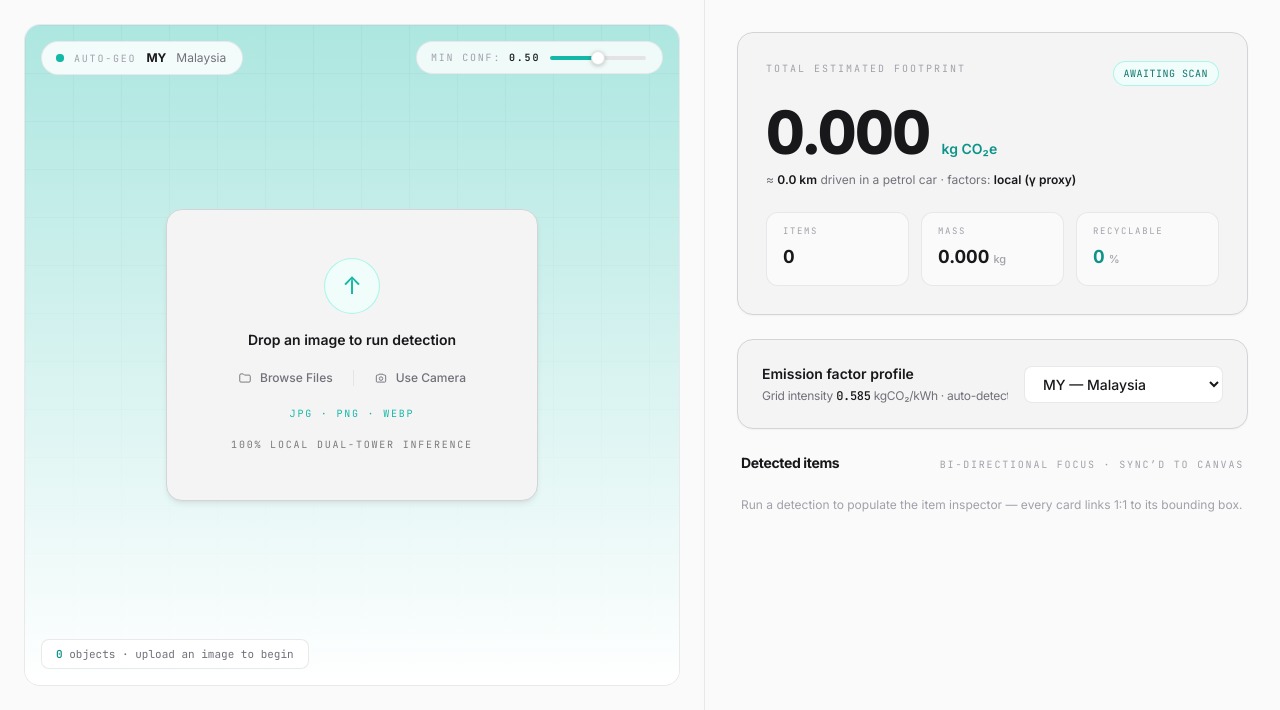
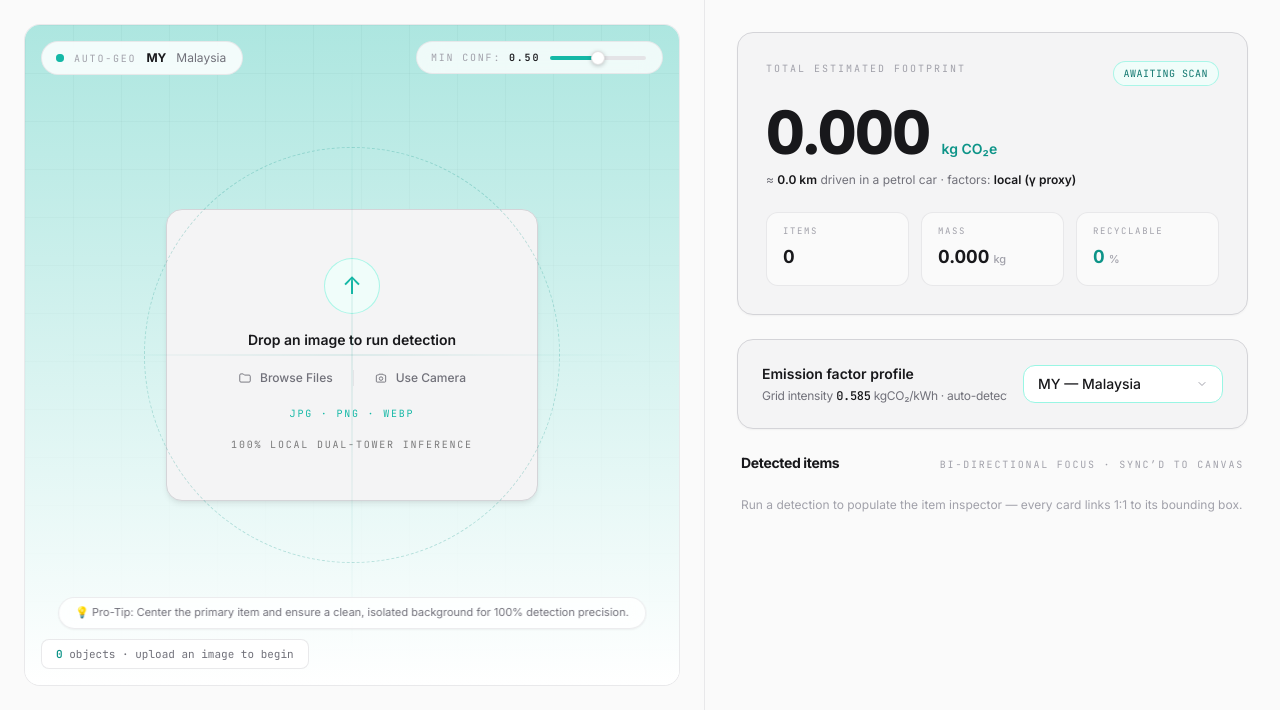
Before and after one commit to K01J10W19/ECO-WASTE-AI, a Flask app: page / in a window 1280 px wide. Shown: the part 90-800 px from the top of the page. Run offline with Flask 3, Linux system fonts and the light colour scheme; some libraries are stand-ins or nearby versions.

Commit message:
Step 7 upgrade: UX polish trio - stale-count fix, viewfinder reticle, custom country dropdown
- Issue 1 root-caused: renderItems early-returned on empty state BEFORE applyConfFilter, so NEW SCAN left a stale object count (+filtered note) beside 'upload an image to begin'; the empty branch now re-runs the filter so the pill snaps to '0 objects' in the same frame

- Issue 2: center-focus viewfinder inside the drop overlay - dashed focus circle, gradient-fade crosshairs, framing pro-tip caption; pointer-events-none, fades out with the overlay on scan/capture and returns on NEW SCAN

- Issue 3: native <select> replaced with a custom Tailwind dropdown (rounded-xl teal-ring trigger + chevron, z-50 floating list, ease/scale open transition, hover:bg-teal-50 + check active state, outside-click/Escape close); hidden input preserves the country-select id so geolocation + backend country flow are untouched

- 129 passing + rendered-marker smoke; CLAUDE.md Module 4 updated

Co-Authored-By: Claude Fable 5 <noreply@anthropic.com>

```diff
--- a/app/templates/index.html
+++ b/app/templates/index.html
@@ -573,6 +573,17 @@
 
         <!-- Drop-zone modal card -->
         <div id="drop-overlay" class="absolute inset-0 z-10 flex items-center justify-center" style="background: linear-gradient(360deg, rgb(255, 255, 255), rgba(20, 184, 166, 0.35));">
+          <!-- Center-focus viewfinder reticle — standby framing guide. Lives
+               inside the drop overlay, so it fades out with the same GSAP
+               ease the moment a file stream / camera capture starts, and
+               fades back in on NEW SCAN. pointer-events-none: drag-drop and
+               clicks pass straight through. -->
+          <div id="viewfinder" class="absolute inset-0 pointer-events-none transition-opacity duration-500" aria-hidden="true">
+            <div class="absolute left-1/2 top-1/2 -translate-x-1/2 -translate-y-1/2 w-[min(26rem,72vw)] h-[min(26rem,72vw)] rounded-full border border-dashed border-teal-600/25"></div>
+            <div class="absolute top-1/2 left-8 right-8 h-px -translate-y-1/2 bg-gradient-to-r from-transparent via-teal-600/20 to-transparent"></div>
+            <div class="absolute left-1/2 top-8 bottom-8 w-px -translate-x-1/2 bg-gradient-to-b from-transparent via-teal-600/20 to-transparent"></div>
+            <p class="absolute bottom-14 left-1/2 -translate-x-1/2 w-max max-w-[90%] rounded-full border border-zinc-200/70 bg-white/80 backdrop-blur-md px-4 py-1.5 text-center text-[11px] leading-relaxed text-zinc-500 shadow-sm">💡 Pro-Tip: Center the primary item and ensure a clean, isolated background for 100% detection precision.</p>
+          </div>
           <input id="file-input" type="file" accept="image/*" class="hidden">
           <span id="drop-card" class="flex flex-col items-center gap-4 md:gap-3 lg:gap-4 rounded-2xl border border-zinc-300 bg-zinc-100 w-fit max-w-[85%] px-10 md:px-8 lg:px-16 py-10 md:py-8 lg:py-12 shadow-md shadow-zinc-900/[0.07] transition-colors duration-300">
             <span class="w-14 h-14 md:w-10 md:h-10 lg:w-14 lg:h-14 rounded-full bg-teal-50 border border-teal-200/80 flex items-center justify-center text-teal-500 text-2xl md:text-lg lg:text-2xl font-light">↑</span>
@@ -645,7 +656,19 @@
               <p class="text-sm font-semibold text-zinc-900">Emission factor profile</p>
               <p class="mt-1 text-xs font-normal text-zinc-500 whitespace-nowrap tracking-tight" style="overflow: hidden">Grid intensity <span id="grid-intensity" class="font-mono-d text-zinc-900 font-medium">—</span> kgCO₂/kWh · <span id="geo-mode-lower">auto-detected region</span></p>
             </div>
-            <select id="country-select" class="w-full md:w-full lg:w-auto lg:shrink-0 lg:max-w-[220px] rounded-lg border border-zinc-200/80 bg-white text-zinc-900 text-sm font-medium px-3.5 py-2 outline-none focus:border-teal-500/60 focus:ring-2 focus:ring-teal-500/10 cursor-pointer"></select>
+            <!-- Custom country dropdown (replaces the native <select>): the
+                 hidden input keeps the id="country-select" contract so the
+                 backend country-code tracking flow is untouched. -->
+            <div id="country-dd" class="relative w-full md:w-full lg:w-auto lg:shrink-0 lg:min-w-[200px] lg:max-w-[240px]">
+              <input type="hidden" id="country-select" value="MY">
+              <button type="button" id="country-trigger" aria-haspopup="listbox" aria-expanded="false"
+                class="w-full flex items-center justify-between gap-2.5 rounded-xl border border-teal-200 bg-white px-3.5 py-2 text-sm font-medium text-zinc-900 outline-none transition-all duration-200 hover:border-teal-300 focus:ring-2 focus:ring-teal-400 cursor-pointer">
+                <span id="country-trigger-label" class="truncate">MY — Malaysia</span>
+                <svg id="country-chevron" width="12" height="12" viewBox="0 0 24 24" fill="none" class="shrink-0 text-zinc-400 transition-transform duration-200"><path d="m6 9 6 6 6-6" stroke="currentColor" stroke-width="2" stroke-linecap="round" stroke-linejoin="round"/></svg>
+              </button>
+              <div id="country-menu" role="listbox" aria-label="Emission factor region"
+                class="hidden absolute z-50 mt-2 w-full min-w-[200px] rounded-xl border border-zinc-200/80 bg-white py-1.5 shadow-xl shadow-zinc-900/10 max-h-64 overflow-y-auto origin-top transition duration-150 ease-out opacity-0 scale-95"></div>
+            </div>
           </div>
         </article>
 
@@ -818,18 +841,53 @@ function applyConfFilter() {
 
 /* ------------------------------ country / geo ------------------------------ */
 
+// Custom dropdown (replaces the native <select>): renders the option list,
+// mirrors the selection into the hidden #country-select input (the backend
+// contract), and highlights the active row. Safe to call repeatedly —
+// geolocate() re-runs it when a new country joins the list.
 function buildCountrySelect() {
-  const sel = $("country-select");
-  sel.innerHTML = COUNTRIES.map(c =>
-    `<option value="${c.code}">${c.code} — ${esc(c.name)}</option>`).join("");
-  sel.value = state.country;
-  sel.addEventListener("change", () => {
-    state.country = sel.value;
-    state.geoMode = "OVERRIDE";
-    syncGeoUi();
-    gsap.fromTo("#geo-badge", { scale: 0.92 }, { scale: 1, duration: 0.4, ease: "back.out(2)" });
-    if (state.items.length) { refreshImpact(); refreshRecommendations(); }
+  const menu = $("country-menu");
+  menu.innerHTML = COUNTRIES.map(c => `
+    <button type="button" role="option" data-code="${c.code}"
+      aria-selected="${c.code === state.country}"
+      class="country-option w-full flex items-center justify-between gap-2 px-3.5 py-2 text-left text-sm transition-colors duration-150 hover:bg-teal-50 ${c.code === state.country ? "bg-teal-50/60 text-teal-700 font-semibold" : "text-zinc-700"}">
+      <span class="truncate">${c.code} — ${esc(c.name)}</span>
+      ${c.code === state.country ? '<span class="shrink-0 text-teal-500 text-xs">✓</span>' : ""}
+    </button>`).join("");
+  $("country-select").value = state.country;                   // hidden input sync
+  $("country-trigger-label").textContent =
+    `${state.country} — ${countryName(state.country)}`;
+  menu.querySelectorAll(".country-option").forEach(btn => {
+    btn.addEventListener("click", () => {
+      closeCountryMenu();
+      if (btn.dataset.code === state.country) return;
+      state.country = btn.dataset.code;
+      state.geoMode = "OVERRIDE";
+      buildCountrySelect();          // re-render checkmark + hidden input
+      syncGeoUi();
+      gsap.fromTo("#geo-badge", { scale: 0.92 }, { scale: 1, duration: 0.4, ease: "back.out(2)" });
+      if (state.items.length) { refreshImpact(); refreshRecommendations(); }
+    });
   });
+}
+
+let countryMenuOpen = false;
+function openCountryMenu() {
+  const menu = $("country-menu");
+  menu.classList.remove("hidden");
+  requestAnimationFrame(() => menu.classList.remove("opacity-0", "scale-95"));
+  $("country-trigger").setAttribute("aria-expanded", "true");
+  $("country-chevron").style.transform = "rotate(180deg)";
+  countryMenuOpen = true;
+}
+function closeCountryMenu() {
+  if (!countryMenuOpen) return;
+  const menu = $("country-menu");
+  menu.classList.add("opacity-0", "scale-95");
+  setTimeout(() => menu.classList.add("hidden"), 150);   // let the ease finish
+  $("country-trigger").setAttribute("aria-expanded", "false");
+  $("country-chevron").style.transform = "";
+  countryMenuOpen = false;
 }
 
 function countryName(code) {
@@ -857,10 +915,9 @@ async function geolocate() {
     if (/^[A-Z]{2}$/.test(code)) {
       if (!COUNTRIES.some(c => c.code === code)) {
         COUNTRIES.unshift({ code, name: countryName(code), grid: NaN });
-        buildCountrySelect();
       }
       state.country = code;
-      $("country-select").value = code;
+      buildCountrySelect();   // re-render trigger label + hidden input + ✓
     }
   } catch { /* offline / blocked — keep the MY default silently */ }
   state.geoMode = "AUTO-GEO";
@@ -1261,6 +1318,10 @@ function renderItems() {
   const list = $("items-list");
   if (!state.items.length) {
     list.innerHTML = `<p class="text-xs text-zinc-400 px-1">Run a detection to populate the item inspector — every card links 1:1 to its bounding box.</p>`;
+    // Keep the footer pill honest on the empty state too: without this the
+    // early return skipped applyConfFilter and NEW SCAN left a stale
+    // "3 objects (+2 filtered)" count next to "upload an image to begin".
+    applyConfFilter();
     return;
   }
   list.innerHTML = state.items.map(cardHtml).join("");
@@ -1441,6 +1502,17 @@ document.addEventListener("DOMContentLoaded", () => {
   });
 
   buildCountrySelect();
+  // Dropdown shell wiring (bound ONCE — rebuilds only replace the options).
+  $("country-trigger").addEventListener("click", (e) => {
+    e.stopPropagation();
+    countryMenuOpen ? closeCountryMenu() : openCountryMenu();
+  });
+  document.addEventListener("click", (e) => {
+    if (countryMenuOpen && !$("country-dd").contains(e.target)) closeCountryMenu();
+  });
+  document.addEventListener("keydown", (e) => {
+    if (e.key === "Escape") closeCountryMenu();
+  });
   syncGeoUi();
   wireUpload();
   geolocate();
```
Also changed, not shown: CLAUDE.md (+13 -4 lines).
